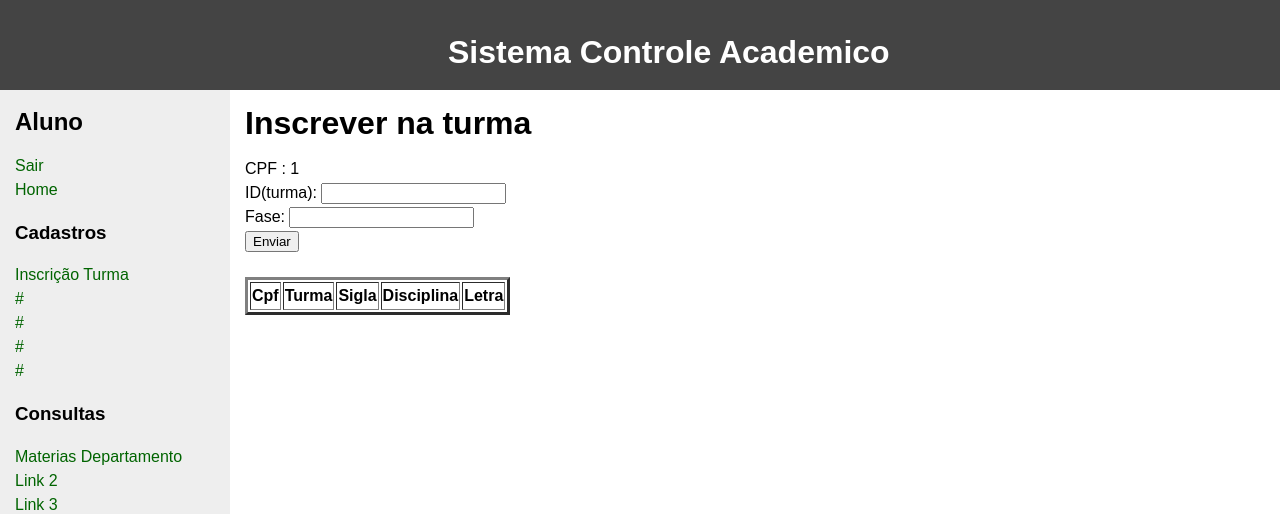
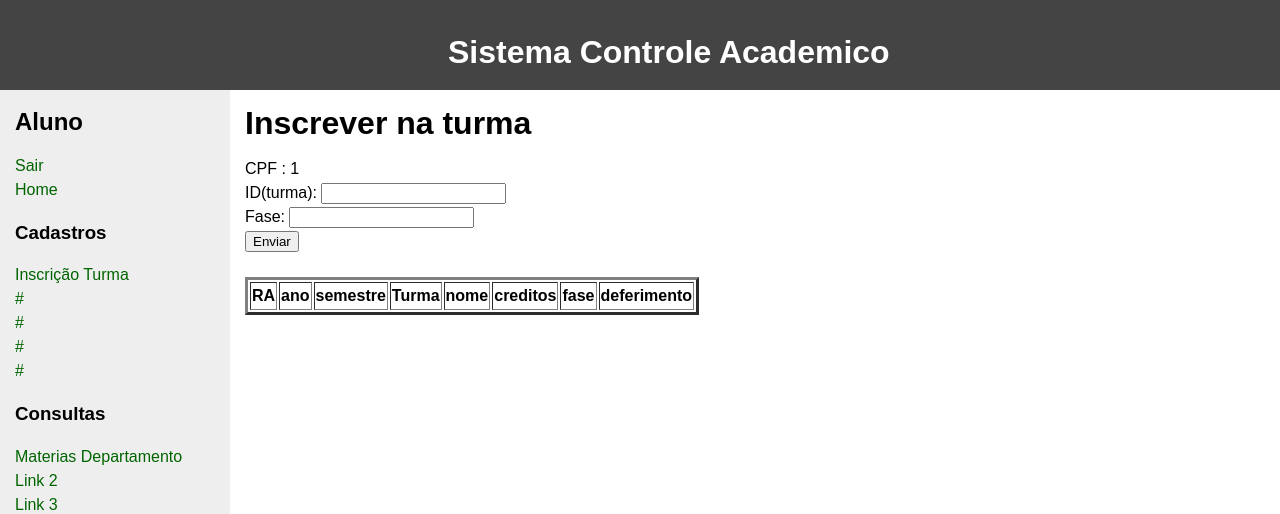
Before and after one commit to matheusvervloet/labbd2016, a PHP site: page /my_site/inscreverTurma.php?cpf=1 in a window 1280 px wide. Shown: the top 514 px of the page. Run offline with PHP 8.4, Linux system fonts and the light colour scheme; tables that the repository leaves empty or names only in its code hold one stand-in row (values such as "Sample post"); data that the repository does not hold is empty.

Commit message:
Inscricao em TURMAS funfando

```diff
--- a/LabBDinterface-master/inscreverTurma.php
+++ b/LabBDinterface-master/inscreverTurma.php
@@ -120,7 +120,7 @@
 
                  $id = $_POST["id"];
                  $fase  = $_POST["fase"];
-                 $sql = "call labbd.inscricao_turma('$cpf','$id', '$fase');";
+                 $sql = "call labbd.procedure_insereInscreve('$cpf','$id', '$fase');";
                  header("Content-Type: text/html; charset=ISO-8859-1",true);
 
                 if ($con->query($sql) === TRUE) {
@@ -147,30 +147,44 @@
 
              $con = new mysqli($host, $user, $password, $dbname, $port, $socket)
                      or die ('Could not connect to the database server' . mysqli_connect_error());
-             $sql = "SELECT * FROM labbd.view_matricula_aluno where labbd.view_matricula_aluno.cpf ='$cpf';";
+
+             $sql = "select ra from aluno where cpf='$cpf';";
+             $result =$con->query($sql);
+             $row = $result->fetch_assoc();
+             $ra  =$row["ra"];
+             $sql = "call labbd.procedure_consulta_inscricoes($ra);";
              $result = $con->query($sql);
              echo "<br>";
 
              echo "<table border=3>";
-             echo "<th> Cpf</th> <th> Turma </th>  <th> Sigla </th>  <th> Disciplina</th> <th> Letra</th>";
+             echo "<th> RA</th> <th> ano </th>  <th> semestre </th>  <th> Turma</th> <th> nome</th><th> creditos</th><th> fase</th><th> deferimento</th>";
              if ($result->num_rows > 0) {
 
                  while($row = $result->fetch_assoc()) {
                    echo "<tr>";
                      echo "<td>" ;
-                     echo  $row["cpf"];
+                     echo  $row["ra"];
                      echo "</td>";
                      echo "<td>" ;
-                     echo $row["id_turma"];
+                     echo $row["ano"];
                      echo "</td>";
                      echo "<td>" ;
-                     echo $row["sigla"];
+                     echo $row["semestre"];
                      echo "</td>";
                      echo "<td>" ;
-                     echo $row["disciplina"];
+                     echo $row["Turma"];
                      echo "</td>";
                      echo "<td>" ;
-                     echo $row["letra"];
+                     echo $row["nome"];
+                     echo "</td>";
+                     echo "<td>" ;
+                     echo $row["creditos"];
+                     echo "</td>";
+                     echo "<td>" ;
+                     echo $row["fase"];
+                     echo "</td>";
+                     echo "<td>" ;
+                     echo $row["deferimento"];
                      echo "</td>";
                    echo "</tr>";
                  }
```
